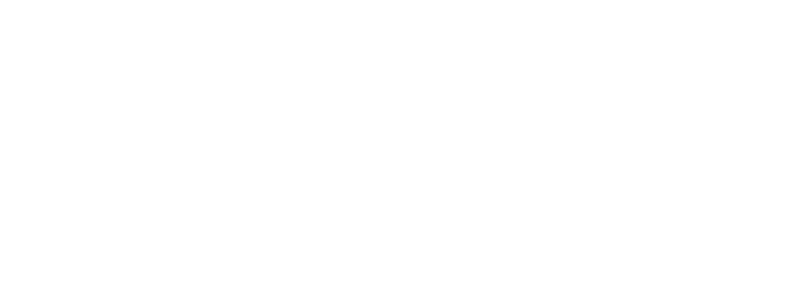
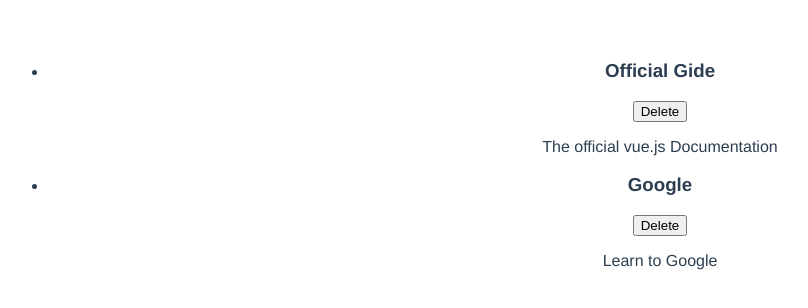
Before and after one commit to drummer-Yurii/notebook, a Vue app: page / in a window 1280 px wide. Shown: the top 308 px of the page, without its empty margins (0-808 px from the left). Built offline with nearby package versions, Linux system fonts and the light colour scheme.

Commit message:
add resources component & show him in app

```diff
--- a/src/App.vue
+++ b/src/App.vue
@@ -1,15 +1,41 @@
 <template>
-  <div></div>
+  <ul>
+    <LearningResource
+      v-for="res in storedResources"
+      :key="res.id"
+      :title="res.title"
+      :description="res.description"
+      :link="res.link"
+    ></LearningResource>
+  </ul>
 </template>
 
 <script>
-
+import LearningResource from './components/learning-resources/LearningResource';
 export default {
   name: 'App',
   components: {
-
-  }
-}
+    LearningResource,
+  },
+  data() {
+    return {
+      storedResources: [
+        {
+          id: 'official-gide',
+          title: 'Official Gide',
+          description: 'The official vue.js Documentation',
+          link: 'https://vue.js.com',
+        },
+        {
+          id: 'google',
+          title: 'Google',
+          description: 'Learn to Google',
+          link: 'https://google.com',
+        },
+      ],
+    };
+  },
+};
 </script>
 
 <style>
--- /dev/null
+++ b/src/components/learning-resources/LearningResource.vue
@@ -0,0 +1,23 @@
+<template>
+  <li>
+    <div>
+      <header>
+        <h3>{{ title }}</h3>
+        <button>Delete</button>
+      </header>
+    </div>
+    <p>{{ description }}</p>
+    <nav>
+        <a :href="link"></a>
+    </nav>
+  </li>
+</template>
+
+<script>
+export default {
+  name: 'LearningResource',
+  props: ['title', 'description', 'link']
+};
+</script>
+
+<style scoped></style>
```
